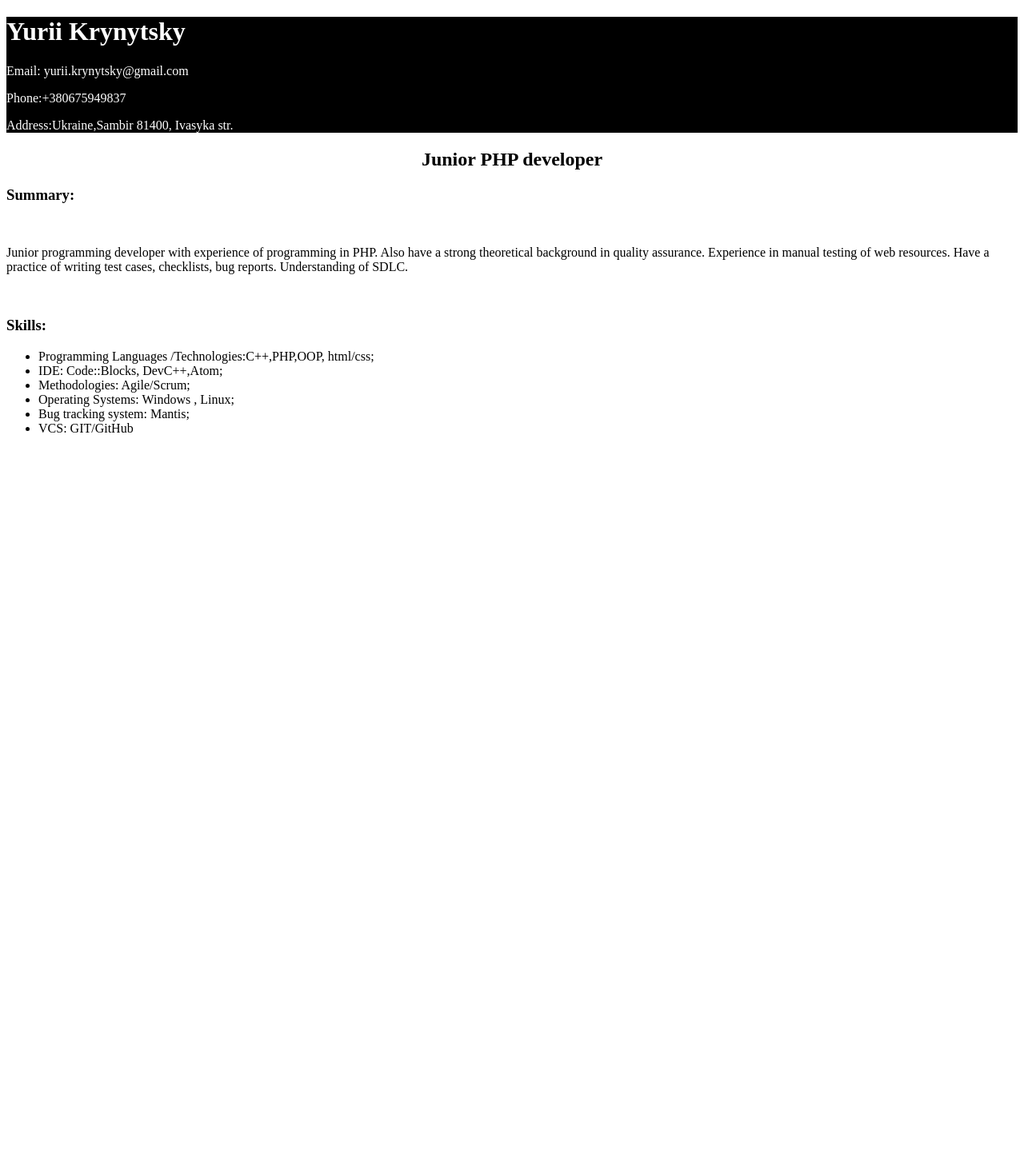
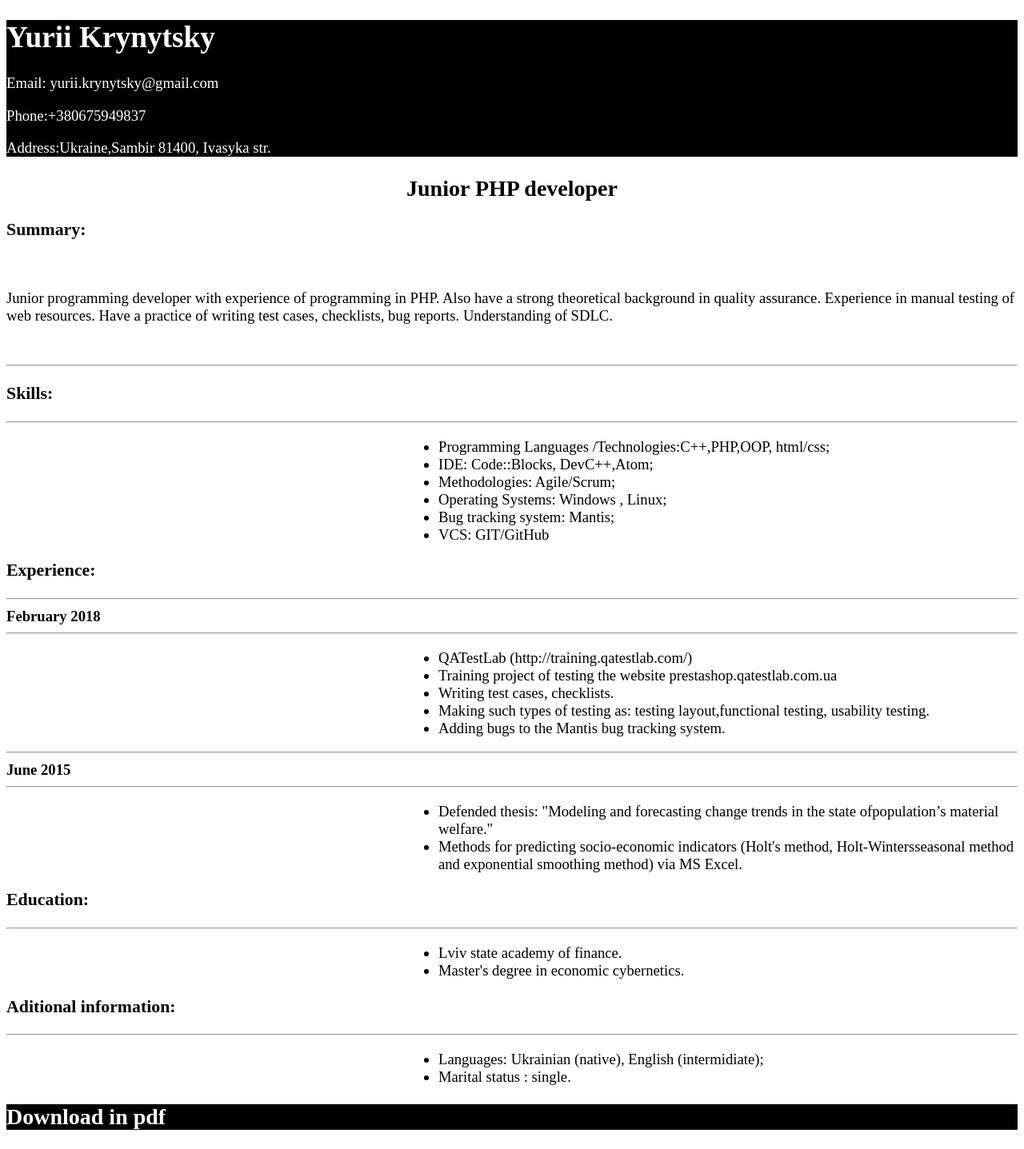
Before and after one commit to Krynytsky/tutorials, a PHP site: page / in a window 1280 px wide. Shown: the whole page at 80% size. Before the commit the page ends 541 px from the top, so only its background shows below. Run offline with PHP 8.4, Linux system fonts and the light colour scheme.

Commit message:
CV page done

```diff
--- a/CSS/main.css
+++ /dev/null
@@ -1,20 +0,0 @@
-header{
-  background-color:#000000 ;
-S
-}
-h1{
-  color:#FFFFFF;
-
-}
-#white_colour{
-  color:#FFFFFF;
-
-}
-#black_colour{
-  color:black;
-}
-.job_offer{
-  text-align: center;
-}
-.skils{
-}
--- /dev/null
+++ b/CSS/style.css
@@ -0,0 +1,24 @@
+html{
+  font-size: 14pt;
+}
+header{
+  background-color:#000000 ;
+   color: #FFFFFF
+}
+footer{
+  background-color:#000000 ;
+  color: #FFFFFF;
+  margin: 0;
+}
+
+#black_colour{
+  color:black;
+}
+.job_offer{
+  text-align: center;
+  margin: 0;
+  padding: 0;
+}
+.articles{
+  margin-left: 500px;
+}
--- a/index.php
+++ b/index.php
@@ -2,8 +2,9 @@
 <html lang="en" dir="ltr">
   <head>
     <meta charset="utf-8">
+    <meta name="viewport" content="width=device-width, initial-scale=1">
     <title>Krynytsky</title>
-    <style><?php include 'CSS/main.css'; ?></style>
+    <style><?php include 'CSS/style.css'; ?></style>
   </head>
   <body>
     <header>
@@ -21,8 +22,9 @@
 theoretical background in quality assurance. Experience in manual testing of web resources. Have a
 practice of writing test cases, checklists, bug reports. Understanding of SDLC.</p><br>
   </div>
-  <div class="skils">
-     <h3>Skills:</h3>
+<hr/>
+  <h3><b>Skills:</b></h3><hr/>
+  <article class="articles">
           <ul>
              <li>Programming Languages /Technologies:C++,PHP,OOP, html/css;</li>
              <li>IDE: Code::Blocks, DevC++,Atom;</li>
@@ -31,9 +33,46 @@ practice of writing test cases, checklists, bug reports. Understanding of SDLC.<
              <li>Bug tracking system: Mantis;</li>
              <li>VCS: GIT/GitHub</li>
            </ul>
-  </div>
+  </article>
 
-
-
+    <h3>Experience:</h3>
+    <hr/>
+    <b>February 2018</b><br>
+    <hr/>
+      <article class="articles">
+        <ul>
+          <li>QATestLab (http://training.qatestlab.com/)</li>
+          <li>Training project of testing the website prestashop.qatestlab.com.ua</li>
+          <li>Writing test cases, checklists.</li>
+          <li>Making such types of testing as: testing layout,functional testing, usability testing.</li>
+          <li>Adding bugs to the Mantis bug tracking system.</li>
+        </ul>
+      </article><hr>
+    <b>June 2015</b><br><hr/>
+      <article class="articles">
+        <ul>
+          <li>Defended thesis: "Modeling and forecasting change trends in the state ofpopulation’s material welfare."</li>
+          <li>Methods for predicting socio-economic indicators (Holt's method, Holt-Wintersseasonal method and exponential smoothing method) via MS Excel.</li>
+        </ul>
+      </article>
+      <h3>Education:</h3>
+      <hr/>
+        <article class="articles">
+          <ul>
+            <li>Lviv state academy of finance.</li>
+            <li>Master's degree in economic cybernetics.</li>
+          </ul>
+      </article>
+      <h3>Aditional information:</h3>
+      <hr/>
+        <article class="articles">
+          <ul>
+            <li>Languages: Ukrainian (native), English (intermidiate);</li>
+            <li>Marital status : single.</li>
+          </ul>
+        </article>
+    <footer>
+      <h2>Download in pdf</h2>
+    </footer>
   </body>
 </html>
```
Lines whose indentation alone changed are shown as unchanged.
